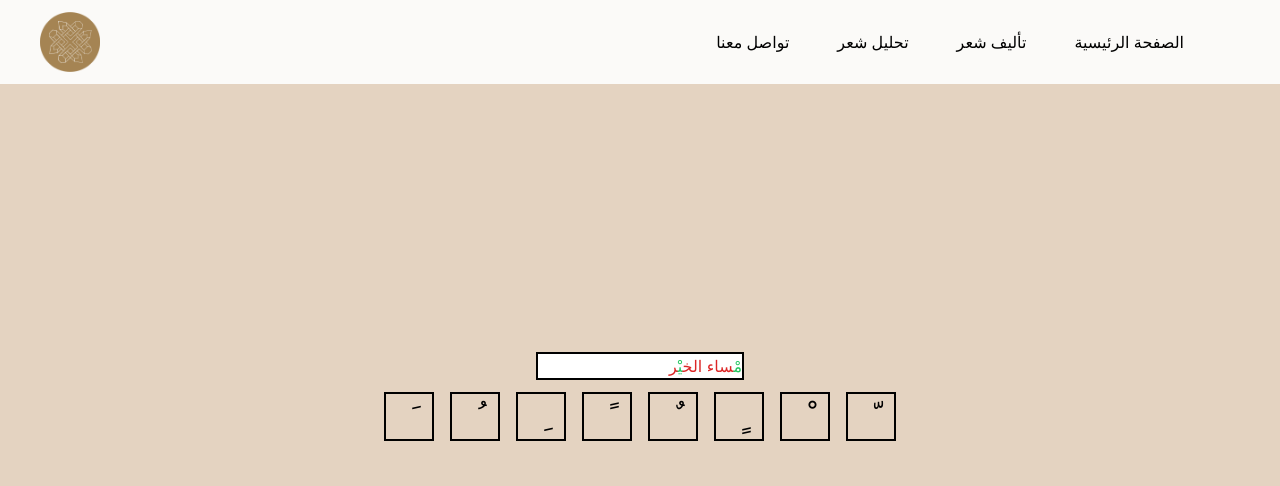
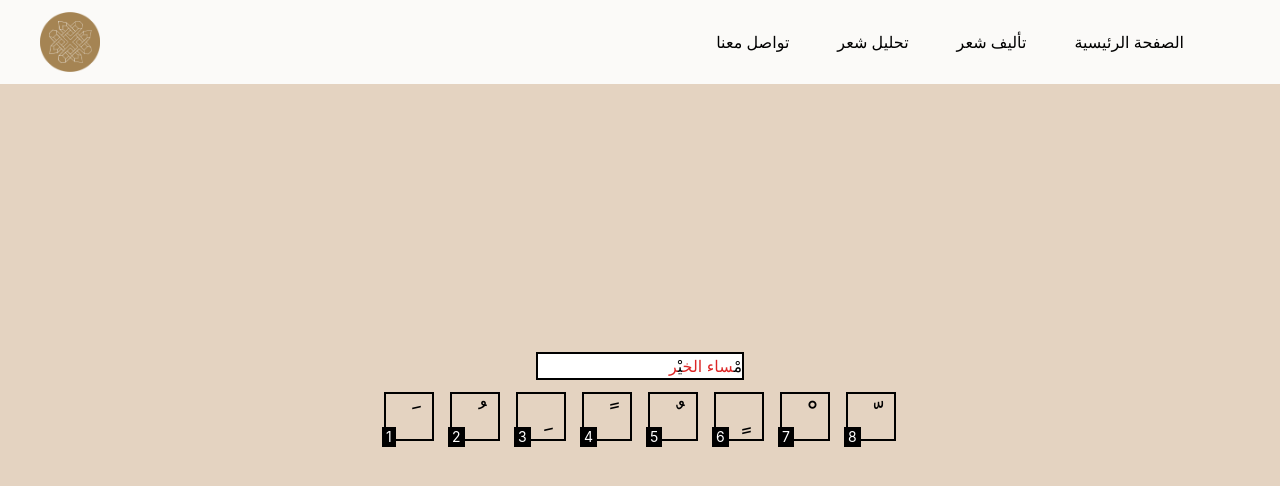
Before and after one commit to wadjih-bencheikh18/arabicthon-front, a React (Create React App) app: page / in a window 1280 px wide. Shown: the top 486 px of the page. Built offline with nearby package versions, Linux system fonts and the light colour scheme.

Commit message:
add features

```diff
--- a/src/components/Tachkil.jsx
+++ b/src/components/Tachkil.jsx
@@ -21,9 +21,9 @@ export default function Tachkil() {
     if (select) {
       let start = 0;
       if (select === 0 || input.value[select - 1] === " ") start = select + 1;
-      else {
-        start = select;
-      }
+      else if (select > input.value.length) {
+        start = input.value.length;
+      } else start = select;
       setInput((input) => ({ ...input, start }));
     }
   }
@@ -87,39 +87,74 @@ export default function Tachkil() {
   function stringCol() {
     const str = [];
     for (let i = 0; i < input.value.length; i++) {
-      if (
+      if (i === input.start - 1) {
+        str.push(<span className=" text-green-600">{input.value[i]}</span>);
+      } else if (
         !cLetters.includes(input.value[i]) &&
         ((i + 1 < input.value.length &&
           !cLetters.includes(input.value[i + 1])) ||
           input.value[i + 1] === undefined)
       ) {
         str.push(<span className=" text-red-600">{input.value[i]}</span>);
-      } else
-        str.push(<span className=" text-green-500">{input.value[i]}</span>);
+      } else str.push(<span>{input.value[i]}</span>);
     }
     return str;
   }
   const createButtons = cLetters.map((letter, i) => (
     <button
       key={i}
-      className="border-black border-2 mt-10 mx-2"
+      className="border-black relative border-2 mt-10 mx-2"
       style={{ fontSize: "30px", width: "50px" }}
       onClick={() => updateValue(letter)}
     >
-      {letter}
+      <div>{letter}</div>
+      <div className="bg-black px-1 absolute text-white -bottom-2 -left-1 text-sm">
+        {i + 1}
+      </div>
     </button>
   ));
 
   return (
-    <div className="mt-32">
+    <div
+      className="mt-32 outline-none"
+      tabindex="0"
+      onKeyDown={({ key }) => {
+        if (key && ["1", "2", "3", "4", "5", "6", "7", "8"].includes(key))
+          updateValue(cLetters[Number(key) - 1]);
+
+        if (key === "ArrowRight") {
+          let i = input.start + (input.start > 1 ? -1 : 0);
+          for (
+            ;
+            i > 1 &&
+            (cLetters.includes(input.value[i - 1]) ||
+              input.value[i - 1] === " ");
+            i--
+          );
+          setStart(i);
+        }
+        if (key === "ArrowLeft") {
+          let i =
+            input.start <= input.value.length ? input.start + 1 : input.start;
+          for (
+            ;
+            i < input.value.length &&
+            (cLetters.includes(input.value[i - 1]) ||
+              input.value[i - 1] === " ");
+            i++
+          );
+          setStart(i);
+        }
+      }}
+    >
       <div className="relative w-52 mx-auto">
-        <div className="border-black -z-0 bg-white left-0 absolute top-0 border-2 text-right w-52 mx-auto">
+        <div className="border-black -z-0  bg-white left-0 absolute top-0 border-2 text-right w-52 mx-auto">
           {stringCol()}
         </div>
         <input
           spellCheck="false"
           style={{ direction: "rtl" }}
-          className="border-black border-2 z-20 left-0 caret-black absolute top-0 bg-transparent text-[rgba(0,0,0,0)] text-right w-52 "
+          className="border-black border-2 z-20 left-0  absolute top-0 caret-transparent bg-transparent text-[rgba(0,0,0,0)] text-right w-52 "
           ref={inputRef}
           onClick={({ target }) => {
             setStart(target.selectionStart);
@@ -127,14 +162,16 @@ export default function Tachkil() {
           value={input.value}
           onChange={({ target }) => {
             if (
-              (target.value.length > input.value.length &&
+              !["1", "2", "3", "4", "5", "6", "7", "8"].includes(
+                target.value[input.value.length]
+              ) &&
+              ((target.value.length > input.value.length &&
                 cLetters.includes(target.value[input.start])) ||
-              (target.value.length < input.value.length &&
-                cLetters.includes(input.value[input.start - 1]))
+                (target.value.length < input.value.length &&
+                  cLetters.includes(input.value[input.start - 1])))
             ) {
               setInput((input) => ({
                 ...input,
-                start: target.selectionStart,
                 value: target.value,
               }));
             }
```
